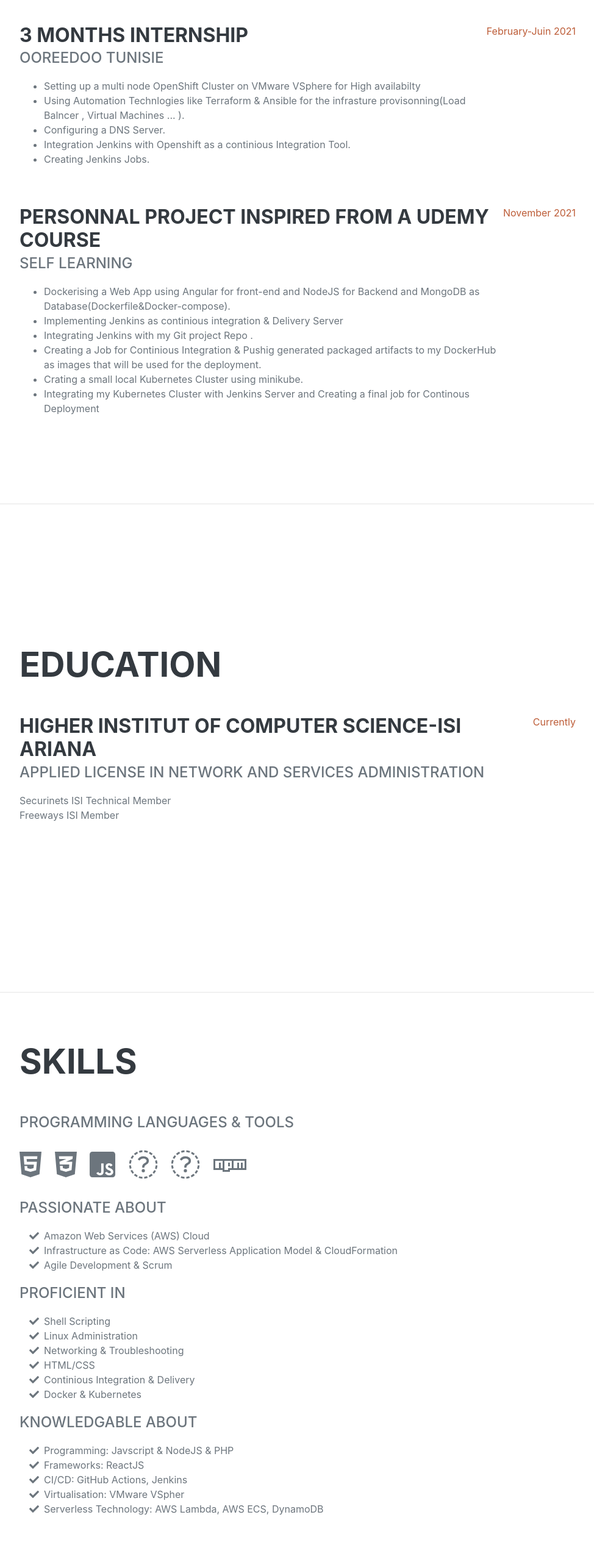
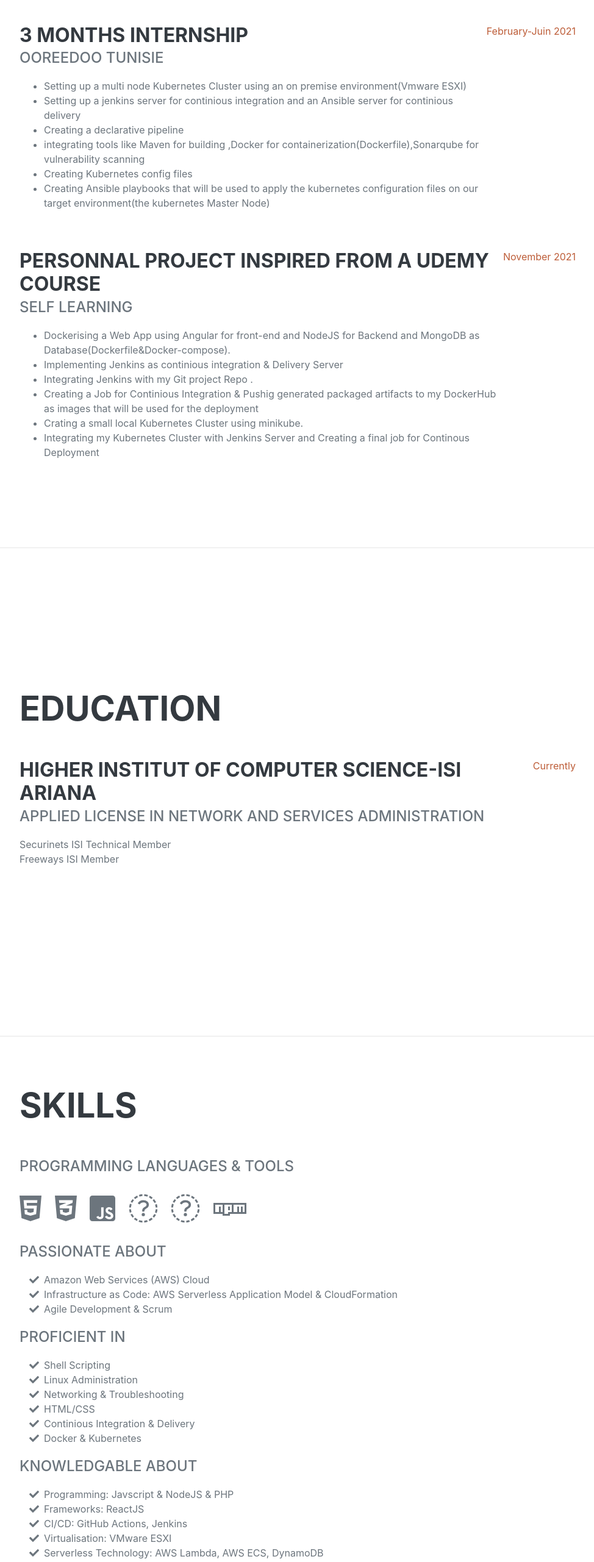
Before and after one commit to jarrraya/portfolio, a plain HTML site: page index.html in a window 1280 px wide. Shown: the part 1160-3722 px from the top of the page at 61% size, without its empty margins (288-1262 px from the left). Drawn offline with nearby package versions, Linux system fonts and the light colour scheme; a script that the page names is missing; a web font is replaced by a local one.

Commit message:
Update index.html

```diff
--- a/index.html
+++ b/index.html
@@ -85,11 +85,12 @@
                             <h3 class="mb-0">3 Months Internship</h3>
                             <div class="subheading mb-3">Ooreedoo Tunisie</div>
                             <ul>
-                            <li>Setting up a multi node OpenShift Cluster on VMware VSphere for High availabilty</li>
-                            <li>Using  Automation Technlogies like Terraform & Ansible for the infrasture provisonning(Load Balncer , Virtual Machines ... ).</li>
-                            <li>Configuring a DNS Server.</li>
-                            <li>Integration Jenkins  with Openshift as a continious Integration Tool.</li>
-                            <li>Creating Jenkins Jobs.</li>
+                            <li>Setting up a multi node Kubernetes Cluster using  an on premise environment(Vmware ESXI) </li>
+                            <li>Setting up a jenkins server for continious integration and an Ansible server for continious delivery</li>
+                            <li>Creating a declarative pipeline  </li>
+                            <li>integrating tools like Maven for building ,Docker for containerization(Dockerfile),Sonarqube for vulnerability scanning</li>
+                            <li>Creating  Kubernetes config files    </li>
+                            <li>Creating Ansible playbooks that will be used to apply the kubernetes configuration files on our target environment(the kubernetes Master Node)</li>
                             </ul>
                         </div>
                         <div class="flex-shrink-0"><span class="text-primary">February-Juin 2021</span></div>
@@ -102,7 +103,7 @@
                             <li>Dockerising a Web App using Angular for front-end and NodeJS for Backend and MongoDB as Database(Dockerfile&Docker-compose).</li>
                             <li>Implementing  Jenkins as continious integration & Delivery Server </li>
                             <li>Integrating Jenkins with my Git project Repo  .</li>
-                            <li>Creating  a Job for Continious Integration & Pushig generated packaged artifacts to  my DockerHub as images that will be used for the deployment.</li>
+                            <li>Creating  a Job for Continious Integration & Pushig generated packaged artifacts to  my DockerHub as images that will be used for the deployment</li>
                             <li>Crating a small local Kubernetes Cluster using minikube.</li>
                             <li>Integrating my Kubernetes Cluster with Jenkins Server and  Creating a final job for Continous Deployment </li>
 
@@ -204,7 +205,7 @@
                         </li>
                         <li>
                             <span class="fa-li"><i class="fas fa-check"></i></span>
-                            Virtualisation:  VMware VSpher
+                            Virtualisation:  VMware ESXI
                         <li>
                             <span class="fa-li"><i class="fas fa-check"></i></span>
                             Serverless Technology: AWS Lambda, AWS ECS, DynamoDB
@@ -218,10 +219,10 @@
                 <div class="resume-section-content">
                     <h2 class="mb-5">Hobbies</h2>
                             <ul>
-                                <li>Guitar Player</li>
+                                <li>Learning & discovering new IT technologies</li>
                                 <li>Movies & TV Shows</li>
                                 <li>Swimming</li>
-                                <li>Gym</li>
+                                <li>Gym & Sports</li>
 
 
 
```
